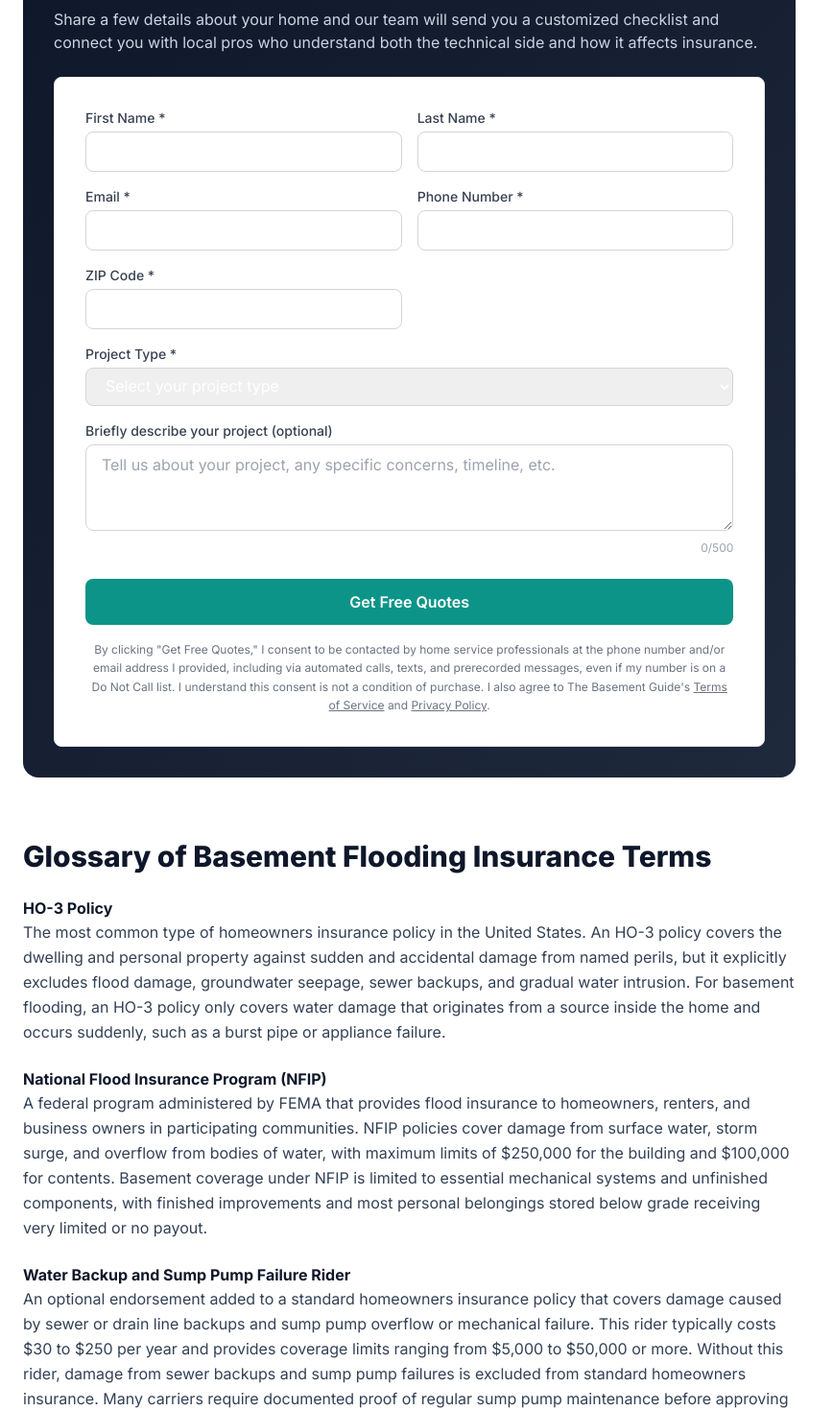
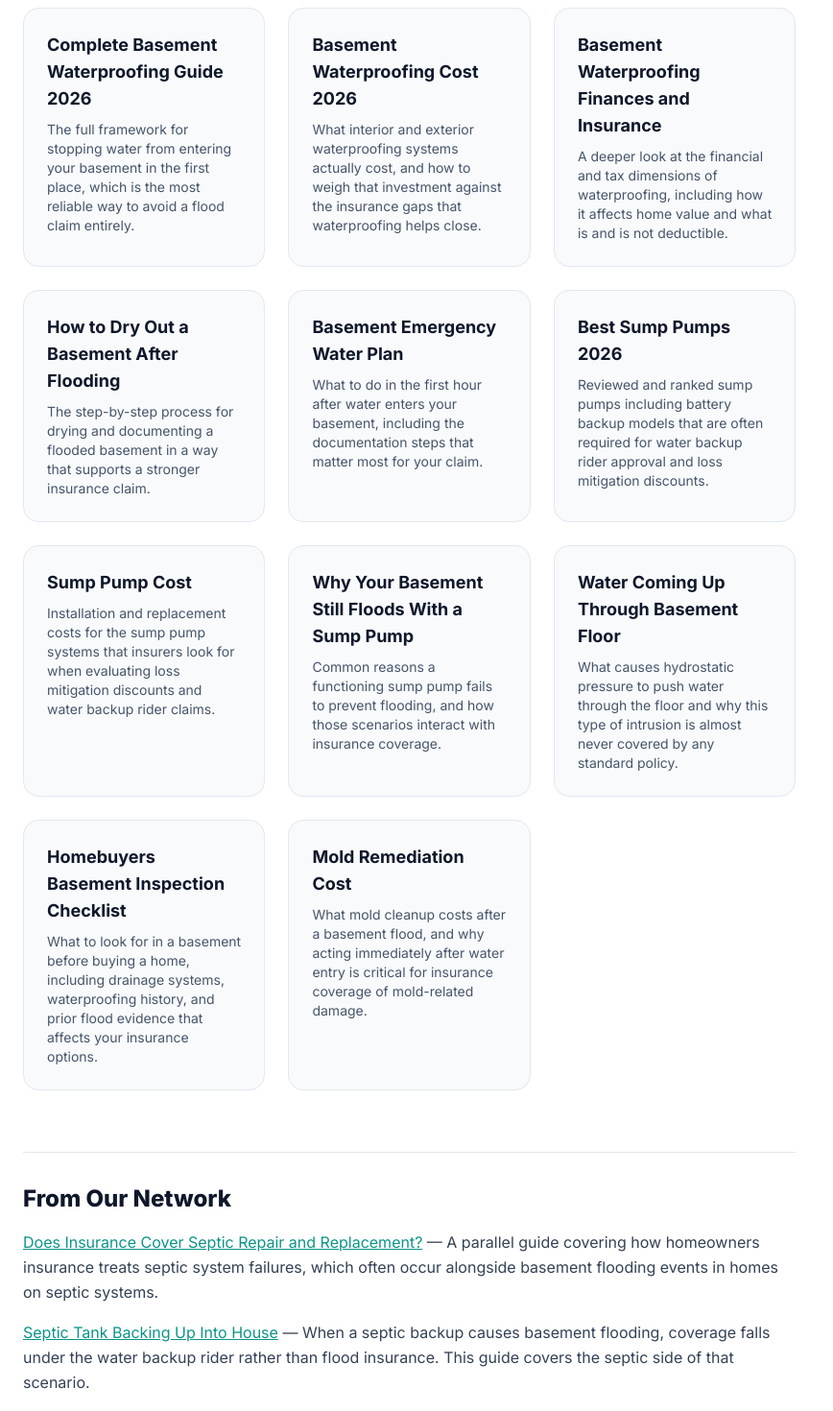
Before and after one commit to thebasementguide2026/basement-guide, a Next.js app: page /articles/basement-flooding-insurance in a window 1280 px wide. Shown: the part 7840-9310 px from the top of the page at 96% size, without its empty margins (0-868 px from the left). Built offline with nearby package versions, Linux system fonts and the light colour scheme.

Commit message:
Add related guides, cross-network links, and external resources to basement-flooding-insurance

```diff
--- a/app/articles/basement-flooding-insurance/page.tsx
+++ b/app/articles/basement-flooding-insurance/page.tsx
@@ -261,6 +261,77 @@ export default function BasementFloodingInsurance() {
 
           <p>The faster you act, the less total damage and the smoother the claim process.</p>
 
+
+                    {/* Related Guides */}
+          <h2 className='text-3xl font-extrabold text-slate-900 mt-16 mb-6'>Related Guides</h2>
+          <div className='grid grid-cols-1 md:grid-cols-3 gap-6 mb-12'>
+            <Link href='/articles/complete-basement-waterproofing-guide' className='group block bg-slate-50 rounded-2xl p-6 border border-slate-200 hover:border-indigo-300 hover:shadow-lg transition-all'>
+              <h3 className='text-lg font-bold text-slate-900 mb-2 group-hover:text-indigo-600'>Complete Basement Waterproofing Guide 2026</h3>
+              <p className='text-slate-600 text-sm'>The full framework for stopping water from entering your basement in the first place, which is the most reliable way to avoid a flood claim entirely.</p>
+            </Link>
+            <Link href='/articles/basement-waterproofing-cost' className='group block bg-slate-50 rounded-2xl p-6 border border-slate-200 hover:border-indigo-300 hover:shadow-lg transition-all'>
+              <h3 className='text-lg font-bold text-slate-900 mb-2 group-hover:text-indigo-600'>Basement Waterproofing Cost 2026</h3>
+              <p className='text-slate-600 text-sm'>What interior and exterior waterproofing systems actually cost, and how to weigh that investment against the insurance gaps that waterproofing helps close.</p>
+            </Link>
+            <Link href='/articles/basement-waterproofing-finances-insurance-taxes' className='group block bg-slate-50 rounded-2xl p-6 border border-slate-200 hover:border-indigo-300 hover:shadow-lg transition-all'>
+              <h3 className='text-lg font-bold text-slate-900 mb-2 group-hover:text-indigo-600'>Basement Waterproofing Finances and Insurance</h3>
+              <p className='text-slate-600 text-sm'>A deeper look at the financial and tax dimensions of waterproofing, including how it affects home value and what is and is not deductible.</p>
+            </Link>
+            <Link href='/articles/how-to-dry-out-basement' className='group block bg-slate-50 rounded-2xl p-6 border border-slate-200 hover:border-indigo-300 hover:shadow-lg transition-all'>
+              <h3 className='text-lg font-bold text-slate-900 mb-2 group-hover:text-indigo-600'>How to Dry Out a Basement After Flooding</h3>
+              <p className='text-slate-600 text-sm'>The step-by-step process for drying and documenting a flooded basement in a way that supports a stronger insurance claim.</p>
+            </Link>
+            <Link href='/articles/basement-emergency-water-plan' className='group block bg-slate-50 rounded-2xl p-6 border border-slate-200 hover:border-indigo-300 hover:shadow-lg transition-all'>
+              <h3 className='text-lg font-bold text-slate-900 mb-2 group-hover:text-indigo-600'>Basement Emergency Water Plan</h3>
+              <p className='text-slate-600 text-sm'>What to do in the first hour after water enters your basement, including the documentation steps that matter most for your claim.</p>
+            </Link>
+            <Link href='/articles/best-sump-pumps' className='group block bg-slate-50 rounded-2xl p-6 border border-slate-200 hover:border-indigo-300 hover:shadow-lg transition-all'>
+              <h3 className='text-lg font-bold text-slate-900 mb-2 group-hover:text-indigo-600'>Best Sump Pumps 2026</h3>
+              <p className='text-slate-600 text-sm'>Reviewed and ranked sump pumps including battery backup models that are often required for water backup rider approval and loss mitigation discounts.</p>
+            </Link>
+            <Link href='/articles/sump-pump-cost' className='group block bg-slate-50 rounded-2xl p-6 border border-slate-200 hover:border-indigo-300 hover:shadow-lg transition-all'>
+              <h3 className='text-lg font-bold text-slate-900 mb-2 group-hover:text-indigo-600'>Sump Pump Cost</h3>
+              <p className='text-slate-600 text-sm'>Installation and replacement costs for the sump pump systems that insurers look for when evaluating loss mitigation discounts and water backup rider claims.</p>
+            </Link>
+            <Link href='/articles/why-basement-floods-with-sump-pump' className='group block bg-slate-50 rounded-2xl p-6 border border-slate-200 hover:border-indigo-300 hover:shadow-lg transition-all'>
+              <h3 className='text-lg font-bold text-slate-900 mb-2 group-hover:text-indigo-600'>Why Your Basement Still Floods With a Sump Pump</h3>
+              <p className='text-slate-600 text-sm'>Common reasons a functioning sump pump fails to prevent flooding, and how those scenarios interact with insurance coverage.</p>
+            </Link>
+            <Link href='/articles/water-coming-up-through-basement-floor' className='group block bg-slate-50 rounded-2xl p-6 border border-slate-200 hover:border-indigo-300 hover:shadow-lg transition-all'>
+              <h3 className='text-lg font-bold text-slate-900 mb-2 group-hover:text-indigo-600'>Water Coming Up Through Basement Floor</h3>
+              <p className='text-slate-600 text-sm'>What causes hydrostatic pressure to push water through the floor and why this type of intrusion is almost never covered by any standard policy.</p>
+            </Link>
+            <Link href='/articles/homebuyers-basement-inspection-checklist' className='group block bg-slate-50 rounded-2xl p-6 border border-slate-200 hover:border-indigo-300 hover:shadow-lg transition-all'>
+              <h3 className='text-lg font-bold text-slate-900 mb-2 group-hover:text-indigo-600'>Homebuyers Basement Inspection Checklist</h3>
+              <p className='text-slate-600 text-sm'>What to look for in a basement before buying a home, including drainage systems, waterproofing history, and prior flood evidence that affects your insurance options.</p>
+            </Link>
+            <Link href='/articles/mold-remediation-cost' className='group block bg-slate-50 rounded-2xl p-6 border border-slate-200 hover:border-indigo-300 hover:shadow-lg transition-all'>
+              <h3 className='text-lg font-bold text-slate-900 mb-2 group-hover:text-indigo-600'>Mold Remediation Cost</h3>
+              <p className='text-slate-600 text-sm'>What mold cleanup costs after a basement flood, and why acting immediately after water entry is critical for insurance coverage of mold-related damage.</p>
+            </Link>
+          </div>
+
+                    {/* Cross-Network Links */}
+          <div className='mt-16 pt-8 border-t border-slate-200'>
+            <h2 className='text-2xl font-extrabold text-slate-900 mb-4'>From Our Network</h2>
+            <p className='text-slate-700 leading-relaxed mb-4'>
+              <a href='https://theseptic.guide/articles/does-insurance-cover-septic-repair' className='text-teal-600 underline hover:text-teal-800'>Does Insurance Cover Septic Repair and Replacement?</a> &mdash; A parallel guide covering how homeowners insurance treats septic system failures, which often occur alongside basement flooding events in homes on septic systems.
+            </p>
+            <p className='text-slate-700 leading-relaxed mb-4'>
+              <a href='https://theseptic.guide/articles/septic-tank-backing-up-into-house' className='text-teal-600 underline hover:text-teal-800'>Septic Tank Backing Up Into House</a> &mdash; When a septic backup causes basement flooding, coverage falls under the water backup rider rather than flood insurance. This guide covers the septic side of that scenario.
+            </p>
+          </div>
+
+          {/* External Resources */}
+          <div className='mt-12 pt-8 border-t border-slate-200'>
+            <h2 className='text-2xl font-extrabold text-slate-900 mb-4'>External Resources</h2>
+            <p className='text-slate-700 leading-relaxed mb-4'>
+              <a href='https://www.floodsmart.gov/' className='text-teal-600 underline hover:text-teal-800' target='_blank' rel='noopener noreferrer'>FEMA National Flood Insurance Program</a> &mdash; Official NFIP policy information, flood map lookups, and how to find an authorized flood insurance agent in your area.
+            </p>
+            <p className='text-slate-700 leading-relaxed mb-4'>
+              <a href='https://msc.fema.gov/portal/home' className='text-teal-600 underline hover:text-teal-800' target='_blank' rel='noopener noreferrer'>FEMA Flood Map Service Center</a> &mdash; Look up your property&rsquo;s official flood zone designation to understand your flood risk and whether flood insurance is required by your mortgage lender.
+            </p>
+          </div>
           {/* Lead Form CTA */}
           <div className='bg-gradient-to-br from-slate-900 to-slate-800 rounded-2xl p-8 my-12 text-white'>
             <h3 className='text-2xl font-bold mb-3'>Get a Personalized Basement Protection Checklist</h3>
```
